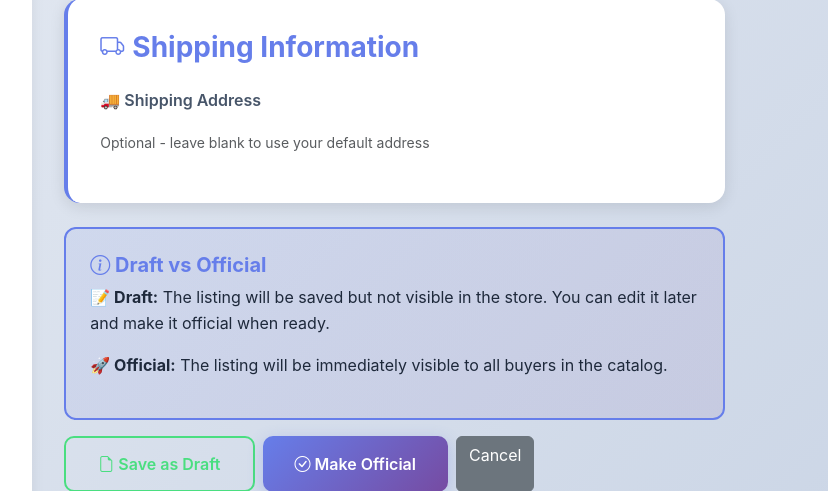
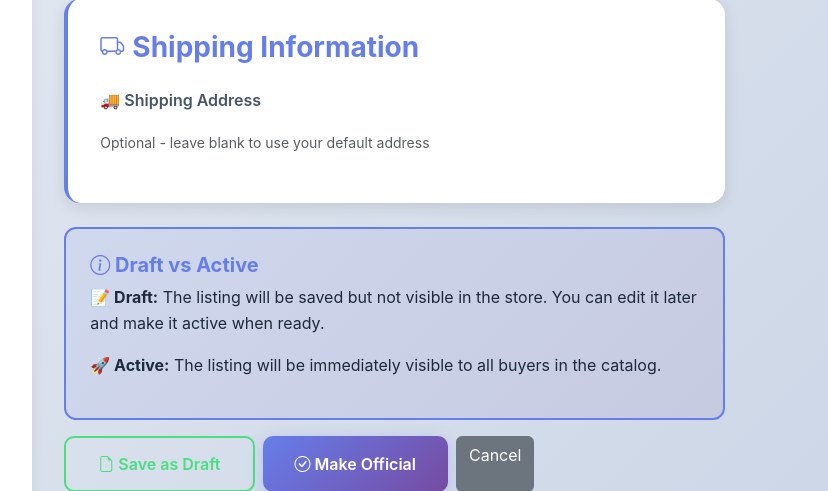
Before and after one commit to jerro26pablo-cell/merchant-system, a Django app: template templates/listings/create.html in a window 1280 px wide. Shown: the part 1279-1770 px from the top of the page, without its empty margins (181-1009 px from the left). Run offline with Django 4.2, Linux system fonts and the light colour scheme; the template is opened without the code that fills it, so the values that code supplies are empty.

Commit message:
Update remaining 'official' references to 'active' in templates
- Updated create.html draft vs official to draft vs active
- Updated inventory_management.html make official button to make active
- Updated make_draft.html reference to official to active

Generated with [Devin](https://devin.ai)

Co-Authored-By: Devin <158243242+devin-ai-integration[bot]@users.noreply.github.com>

```diff
--- a/templates/listings/create.html
+++ b/templates/listings/create.html
@@ -391,9 +391,9 @@
 
             <!-- Save Options -->
             <div class="info-alert mb-3">
-                <h5><i class="bi bi-info-circle"></i> Draft vs Official</h5>
-                <p><strong>📝 Draft:</strong> The listing will be saved but not visible in the store. You can edit it later and make it official when ready.</p>
-                <p><strong>🚀 Official:</strong> The listing will be immediately visible to all buyers in the catalog.</p>
+                <h5><i class="bi bi-info-circle"></i> Draft vs Active</h5>
+                <p><strong>📝 Draft:</strong> The listing will be saved but not visible in the store. You can edit it later and make it active when ready.</p>
+                <p><strong>🚀 Active:</strong> The listing will be immediately visible to all buyers in the catalog.</p>
             </div>
 
             <div class="d-flex gap-2 mb-4">
--- a/templates/listings/inventory_management.html
+++ b/templates/listings/inventory_management.html
@@ -107,7 +107,7 @@
                                 <td>
                                     <div class="btn-group btn-group-sm">
                                         <a href="{% url 'edit_listing' listing.slug %}" class="btn btn-outline-primary">Edit</a>
-                                        <a href="{% url 'make_listing_official' listing.slug %}" class="btn btn-success">Make Official</a>
+                                        <a href="{% url 'make_listing_active' listing.slug %}" class="btn btn-success">Make Active</a>
                                         <a href="{% url 'delete_listing' listing.slug %}" class="btn btn-outline-danger">Delete</a>
                                     </div>
                                 </td>
--- a/templates/listings/make_draft.html
+++ b/templates/listings/make_draft.html
@@ -13,7 +13,7 @@
                 <div class="alert alert-warning">
                     <h4><i class="bi bi-exclamation-triangle"></i> Warning</h4>
                     <p>This will make the listing <strong>{{ listing.title }}</strong> invisible to buyers in the store.</p>
-                    <p>The listing will be saved as a draft and can be made official again later.</p>
+                    <p>The listing will be saved as a draft and can be made active again later.</p>
                 </div>
 
                 <div class="mb-3">
```
